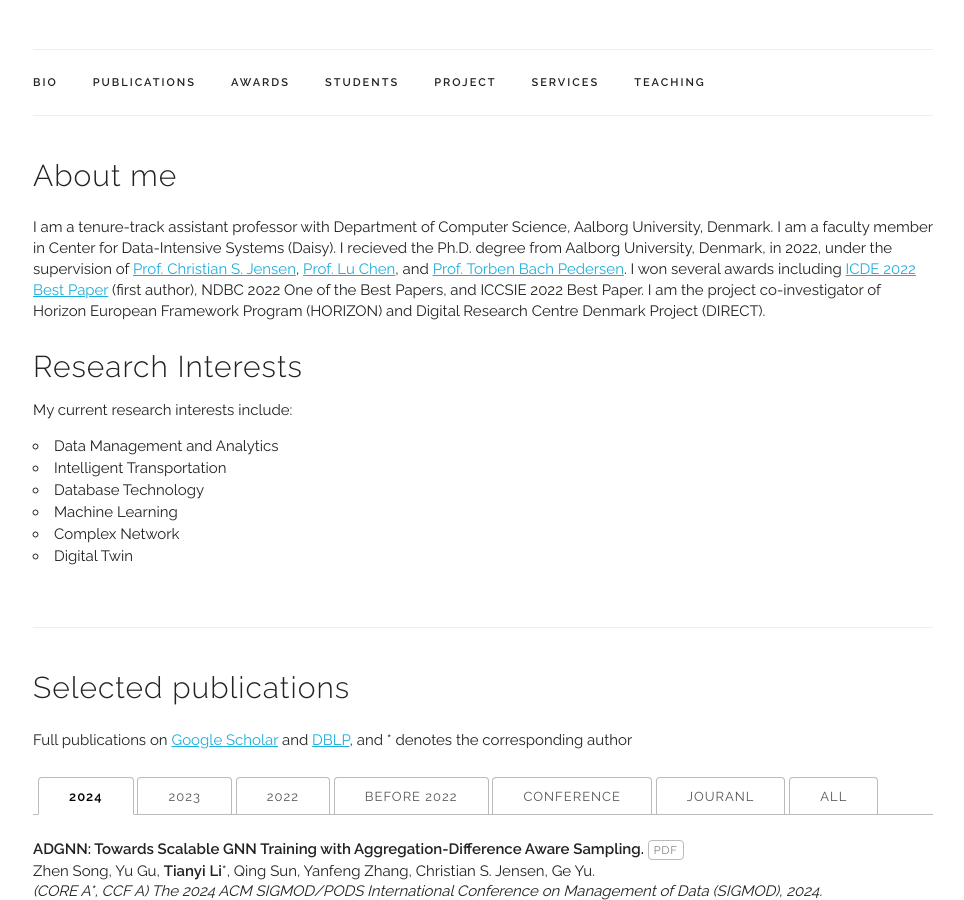
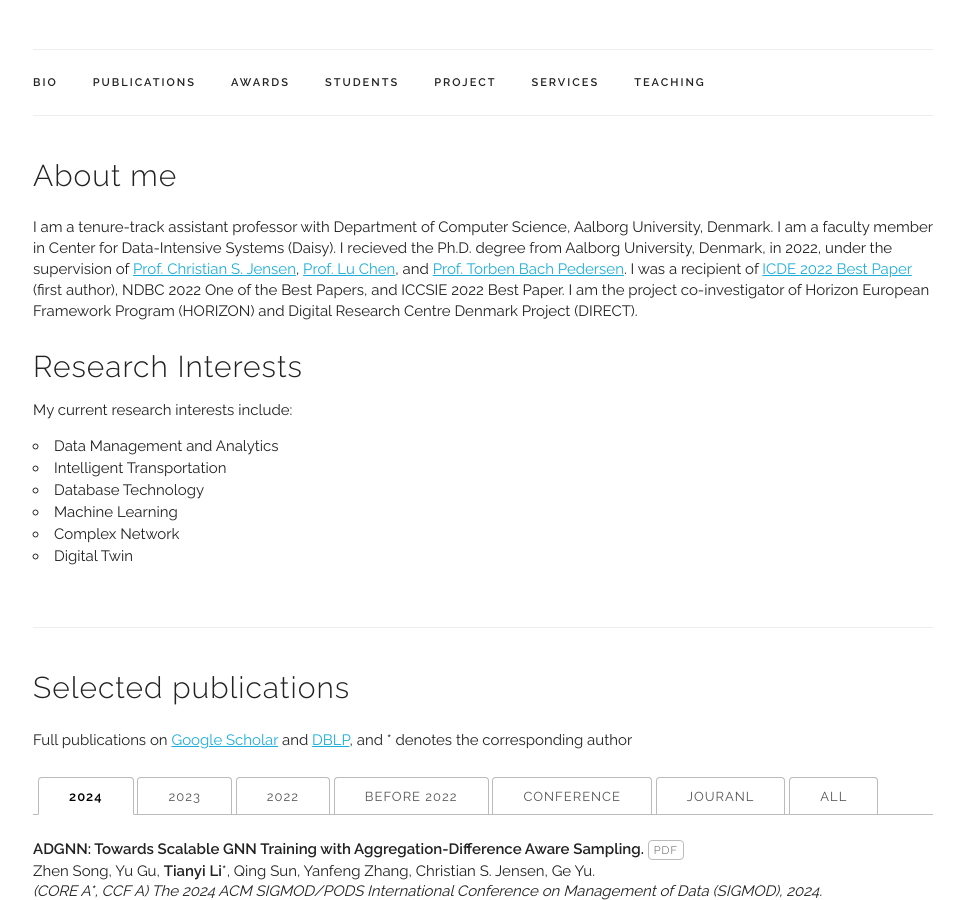
Before and after one commit to litianyi-cs-dkaau/litianyi-cs-dkaau.github.io, a Jekyll site: the page built from index.html, in a window 1280 px wide and 900 px high, scrolled down 314 px. Shown: the whole window, without its empty margins (157-1121 px from the left). Built offline with Jekyll 4.4.1, drawn with Linux system fonts in a browser that asks for light colours.

Commit message:
Update index.html

```diff
--- a/index.html
+++ b/index.html
@@ -8,10 +8,13 @@
   <!-- <p style="line-height:1.4"> I am a tenure-track assistant professor with Department of Computer Science, <a href="https://www.en.aau.dk/">Aalborg University</a>, Denmark.
 I am a member of <a href="https://www.cs.aau.dk/research/Data-Engineering-Science-and-Systems"> Data Engineering, Science and Systems (DESS)</a> group.
 I recieved the Ph.D. degree from Aalborg University, Denmark, in 2022, under the supervision of <a href="http://people.cs.aau.dk/~csj"> Prof. Christian S. Jensen</a>, <a href="https://person.zju.edu.cn/en/luchen"> Prof. Lu Chen</a>, and <a href="http://people.cs.aau.dk/~tbp"> Prof. Torben Bach Pedersen</a>.
-I won several awards including <a href="https://icde2022.ieeecomputer.my/best-papers/">ICDE 2022 Best Paper</a>, NDBC 2022 One of the Best Papers, and ICCSIE 2022 Best Paper.
+I was a recipient of <a href="https://icde2022.ieeecomputer.my/best-papers/">ICDE 2022 Best Paper</a>, NDBC 2022 One of the Best Papers, and ICCSIE 2022 Best Paper.
 I have served on the Program Committees of top conferences including ICDE, KDD, AAAI, etc, and as a reviewer of prestigious journals including VLDBJ, TKDE, TNSE, etc.  </p> -->
   <p style="line-height:1.4">
-  I am a tenure-track assistant professor with Department of Computer Science, Aalborg University, Denmark. I am a faculty member in Center for Data-Intensive Systems (Daisy). I recieved the Ph.D. degree from Aalborg University, Denmark, in 2022, under the supervision of <a href="https://csj.cs.aau.dk" target="_blank">Prof. Christian S. Jensen</a>, <a href="https://person.zju.edu.cn/en/luchen" target="_blank">Prof. Lu Chen</a>, and <a href="https://homes.cs.aau.dk/~tbp/" target="_blank">Prof. Torben Bach Pedersen</a>. I won several awards including <a href="https://icde2022.ieeecomputer.my/best-papers/" target="_blank">ICDE 2022 Best Paper</a> (first author), NDBC 2022 One of the Best Papers, and ICCSIE 2022 Best Paper. I am the project co-investigator of Horizon European Framework Program (HORIZON) and Digital Research Centre Denmark Project (DIRECT).</p>
+  I am a tenure-track assistant professor with Department of Computer Science, Aalborg University, Denmark. I am a faculty member in Center for Data-Intensive Systems (Daisy).
+    I recieved the Ph.D. degree from Aalborg University, Denmark, in 2022, under the supervision of <a href="https://csj.cs.aau.dk" target="_blank">Prof. Christian S. Jensen</a>, <a href="https://person.zju.edu.cn/en/luchen" target="_blank">Prof. Lu Chen</a>, and <a href="https://homes.cs.aau.dk/~tbp/" target="_blank">Prof. Torben Bach Pedersen</a>.
+    I was a recipient of <a href="https://icde2022.ieeecomputer.my/best-papers/" target="_blank">ICDE 2022 Best Paper</a> (first author), NDBC 2022 One of the Best Papers, and ICCSIE 2022 Best Paper.
+    I am the project co-investigator of Horizon European Framework Program (HORIZON) and Digital Research Centre Denmark Project (DIRECT).</p>
 
   <h4>Research Interests</h4>
   <p style="line-height: 50%;">My current research interests include: </p>
```
